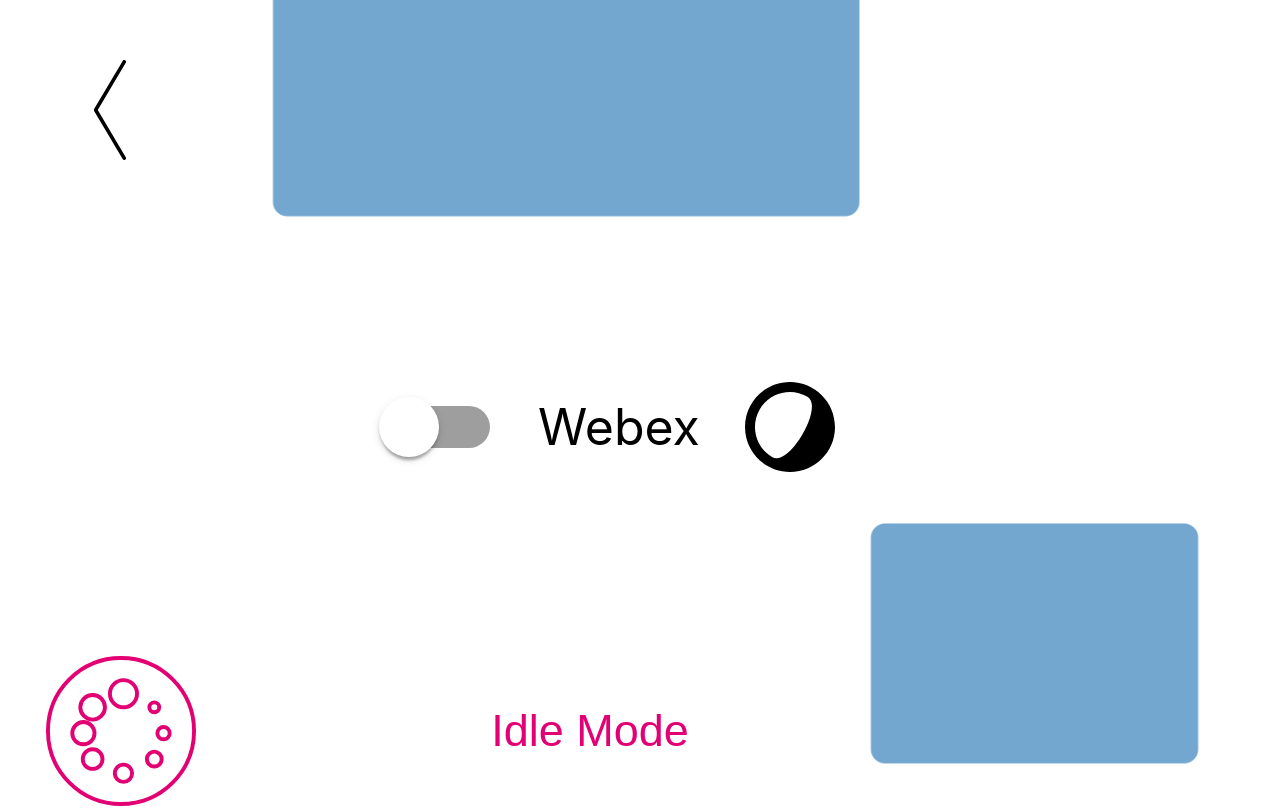
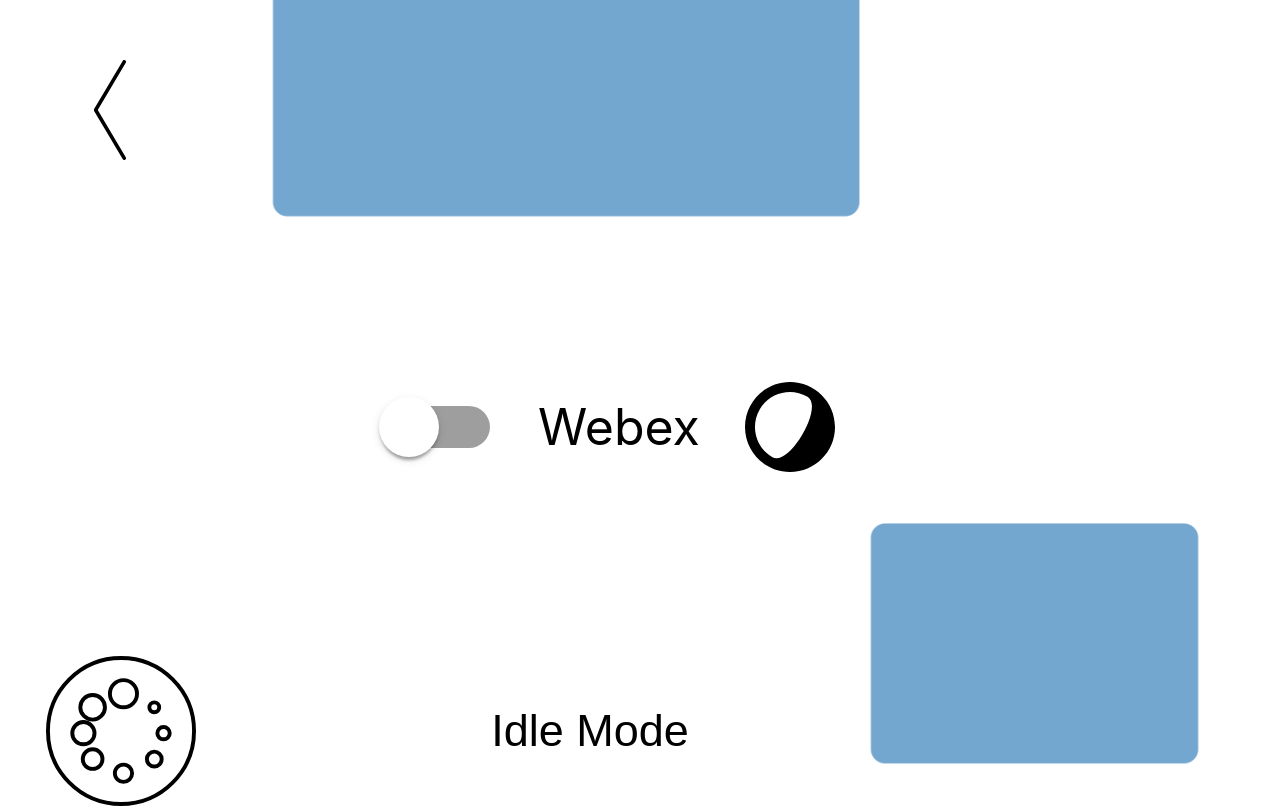
Before and after one commit to Konstantin1904-sudo/reactMeetingTableInterface, a React (Create React App) app: page /video in a window 1280 px wide. Shown: the top 808 px of the page. Built offline with nearby package versions, Linux system fonts and the light colour scheme.

Commit message:
added onClick Function for Video Settings

```diff
--- a/src/pages/Video.js
+++ b/src/pages/Video.js
@@ -1,6 +1,8 @@
 import * as React from "react";
 import Modal from 'react-modal';
 import { Link } from "react-router-dom";
+import { useState } from 'react';
+
 
 import styles from '../styles.module.css'
 import CustomButton from '../assets/components/CustomButton.js'
@@ -80,6 +82,49 @@ function Video() {
     }
   };
 
+  function idlePressed() {
+    console.log("Activate Video Conference Setup")
+
+    setidleState(true)
+    sethdmi1State(false)
+    sethdmi2State(false)
+    setclickshareState(false)
+  }
+
+  function hdmi1Pressed() {
+    console.log("Activate Video Conference Setup")
+
+    setidleState(false)
+    sethdmi1State(true)
+    sethdmi2State(false)
+    setclickshareState(false)
+  }
+
+  function hdmi2Pressed() {
+    console.log("Activate Video Conference Setup")
+
+    setidleState(false)
+    sethdmi1State(false)
+    sethdmi2State(true)
+    setclickshareState(false)
+  }
+
+  function clicksharePressed() {
+    console.log("Activate Video Conference Setup")
+
+    setidleState(false)
+    sethdmi1State(false)
+    sethdmi2State(false)
+    setclickshareState(true)
+  }
+
+  //TODO: Add Api Call to determine which one is active
+  const [idleState, setidleState] = useState(false);
+  const [hdmi1State, sethdmi1State] = useState(false);
+  const [hdmi2State, sethdmi2State] = useState(false);
+  const [clickshareState, setclickshareState] = useState(false);
+
+
   return (
     <main className={styles.wrapperVideoBackground}>
       <title>SoundSettings</title>
@@ -107,10 +152,10 @@ function Video() {
         </div>
 
         <div className={styles.buttonWrapper}>
-          <CustomButton active={true} icon={idleIcon} buttonName="Idle Mode" />
-          <CustomButton active={false} icon={hdmiIcon} buttonName="HDMI 1" />
-          <CustomButton active={false} icon={hdmiIcon} buttonName="HDMI 2" />
-          <CustomButton active={false} icon={clickshareIcon} buttonName="Clickshare" />
+          <CustomButton active={idleState} clickHandler={idlePressed} icon={idleIcon} buttonName="Idle Mode" />
+          <CustomButton active={hdmi1State} clickHandler={hdmi1Pressed} icon={hdmiIcon} buttonName="HDMI 1" />
+          <CustomButton active={hdmi2State} clickHandler={hdmi2Pressed} icon={hdmiIcon} buttonName="HDMI 2" />
+          <CustomButton active={clickshareState} clickHandler={clicksharePressed} icon={clickshareIcon} buttonName="Clickshare" />
         </div>
 
         <Modal
```
